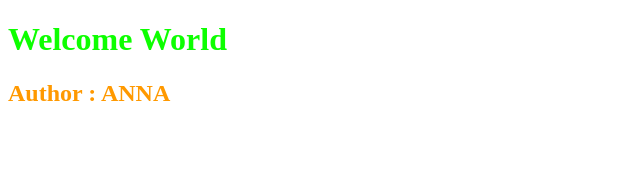
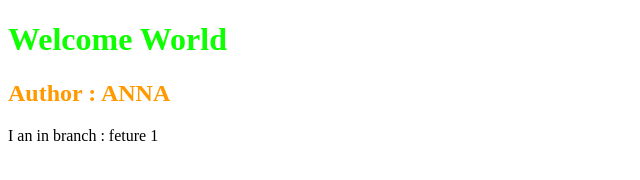
Before and after one commit to Akash5ravada/localAnna, a plain HTML site: page index.html in a window 1280 px wide. Shown: the whole page, without its empty margins (0-640 px from the left). Drawn offline with Linux system fonts and the light colour scheme.

Commit message:
Adding values in feture2

```diff
--- a/index.html
+++ b/index.html
@@ -9,5 +9,6 @@
 <body>
     <h1>Welcome World </h1>
     <h2>Author : ANNA</h2>
+    <p>I an in branch : feture 1</p>
 </body>
 </html>
```
